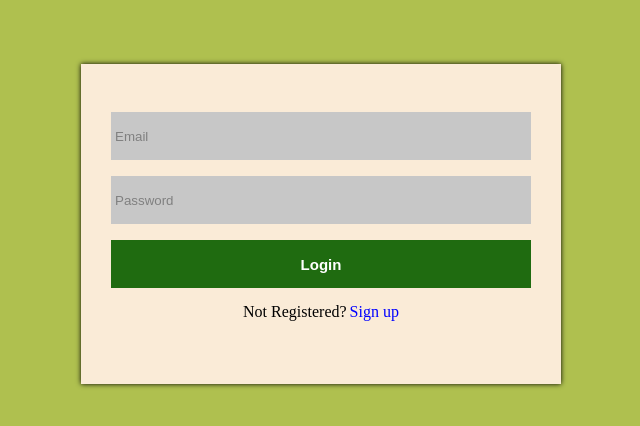
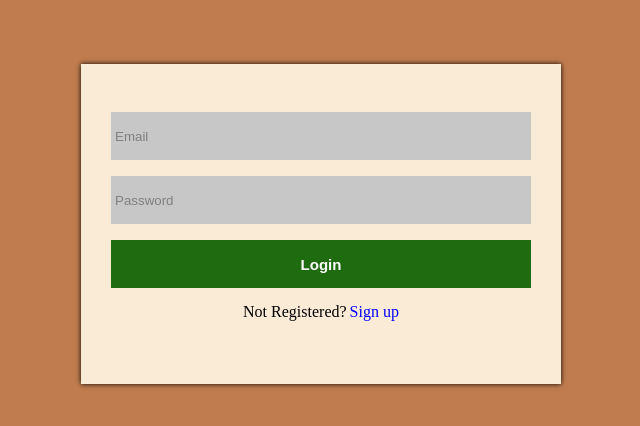
Before and after one commit to Danial-Salami/login-flex-box, a plain HTML site: page index.html in a window 1280 px wide. Shown: the part 176-602 px from the top of the page, without its empty margins (319-959 px from the left). Drawn offline with Linux system fonts and the light colour scheme.

Commit message:
change background color agaiin

```diff
--- a/css/style.css
+++ b/css/style.css
@@ -4,7 +4,7 @@ body {
     height: 100%;
     margin: 0;
     padding: 0;
-    background-color: #afc04f;
+    background-color: #c07c4f;
 }
 
 * {
```
